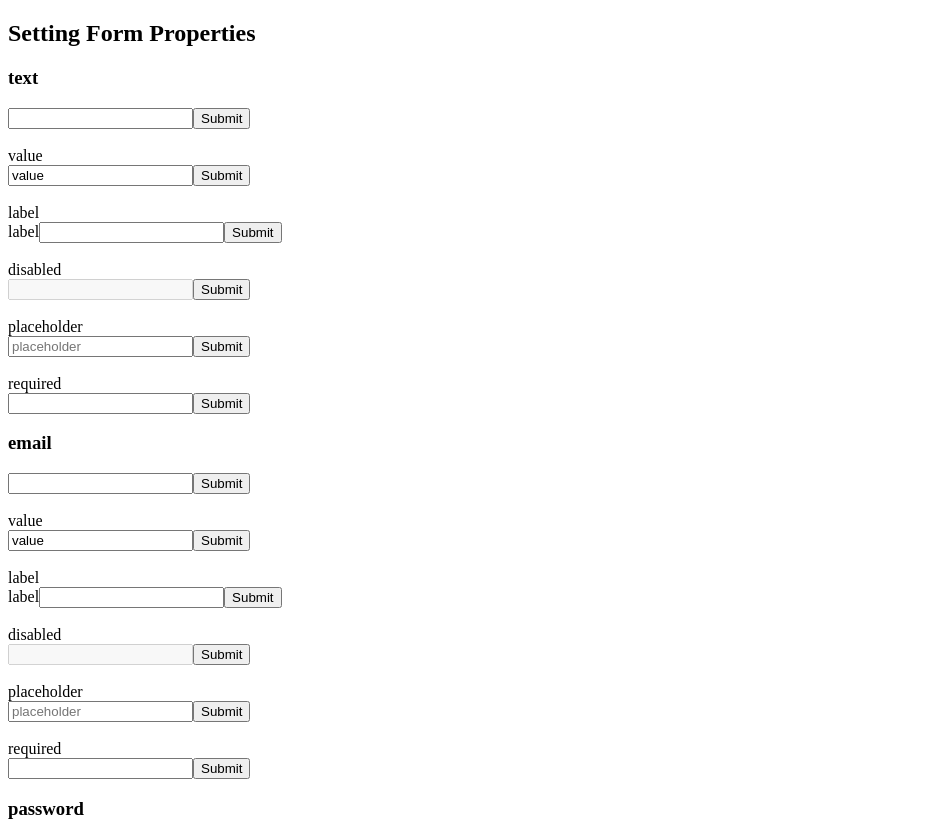
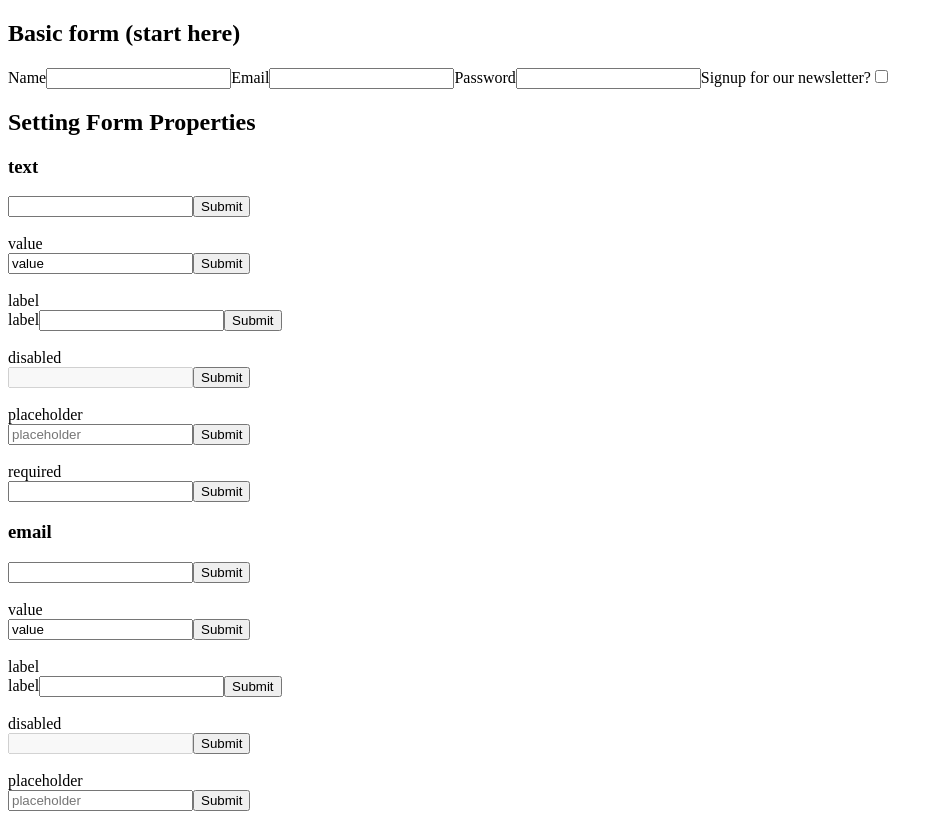
Before and after one commit to iFixit/formy, a React (Create React App) app: page / in a window 1280 px wide. Shown: the top 821 px of the page, without its empty margins (0-943 px from the left). Built offline with nearby package versions, Linux system fonts and the light colour scheme.

Commit message:
add basic form example

```diff
--- a/src/example/App.js
+++ b/src/example/App.js
@@ -1,4 +1,5 @@
 import React from 'react';
+import ExampleBasicForm from './ExampleBasicForm';
 import ExampleFormProperties from './ExampleFormProperties';
 import ExampleComputedForm from './ExampleComputedForm';
 import ExampleCustomComponentLibrary from './ExampleCustomComponentLibrary';
@@ -7,6 +8,11 @@ class App extends React.Component {
    render() {
       return(
          <div>
+         <section>
+            <h1>Basic form (start here)</h1>
+            <ExampleBasicForm/>
+         </section>
+
             <section>
                <h1>Setting Form Properties</h1>
                <ExampleFormProperties/>
--- /dev/null
+++ b/src/example/ExampleBasicForm.js
@@ -0,0 +1,41 @@
+import React from 'react';
+import Form from '../Formy/Form';
+
+class ExampleBasicForm extends React.Component {
+   constructor(props) {
+      super(props);
+
+      const form = {
+         name: 'signupForm',
+         fields: Form.fields({
+            onChange: Form.onChangeFactory(form => this.setState({ form })),
+         }, {
+            name: Form.Field.Text({ label: 'Name' }),
+            email: Form.Field.Email({ label: 'Email' }),
+            password: Form.Field.Password({ label: 'Password' }),
+            newsletterSignup: Form.Field.Checkbox({ label: 'Signup for our newsletter?' }),
+         }),
+      };
+
+      this.state = { form };
+   }
+
+   submitForm(data) {
+      console.log(data);
+   }
+
+   render() {
+      const form = Form.getProps(this.state.form);
+
+      return(
+         <Form.Component {...form}>
+            <Form.Field.Component {...form.fields.name}/>
+            <Form.Field.Component {...form.fields.email}/>
+            <Form.Field.Component {...form.fields.password}/>
+            <Form.Field.Component {...form.fields.newsletterSignup}/>
+         </Form.Component>
+      );
+   }
+}
+
+export default ExampleBasicForm;
```
